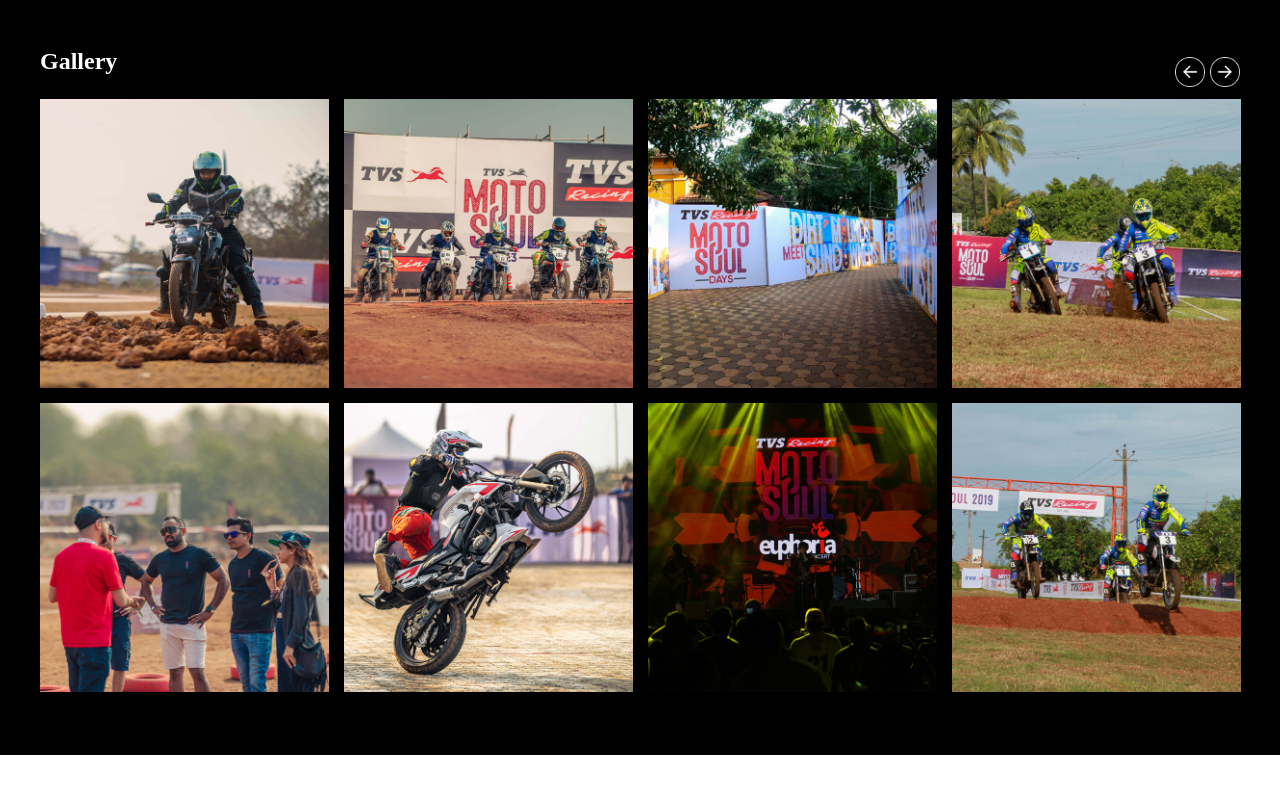
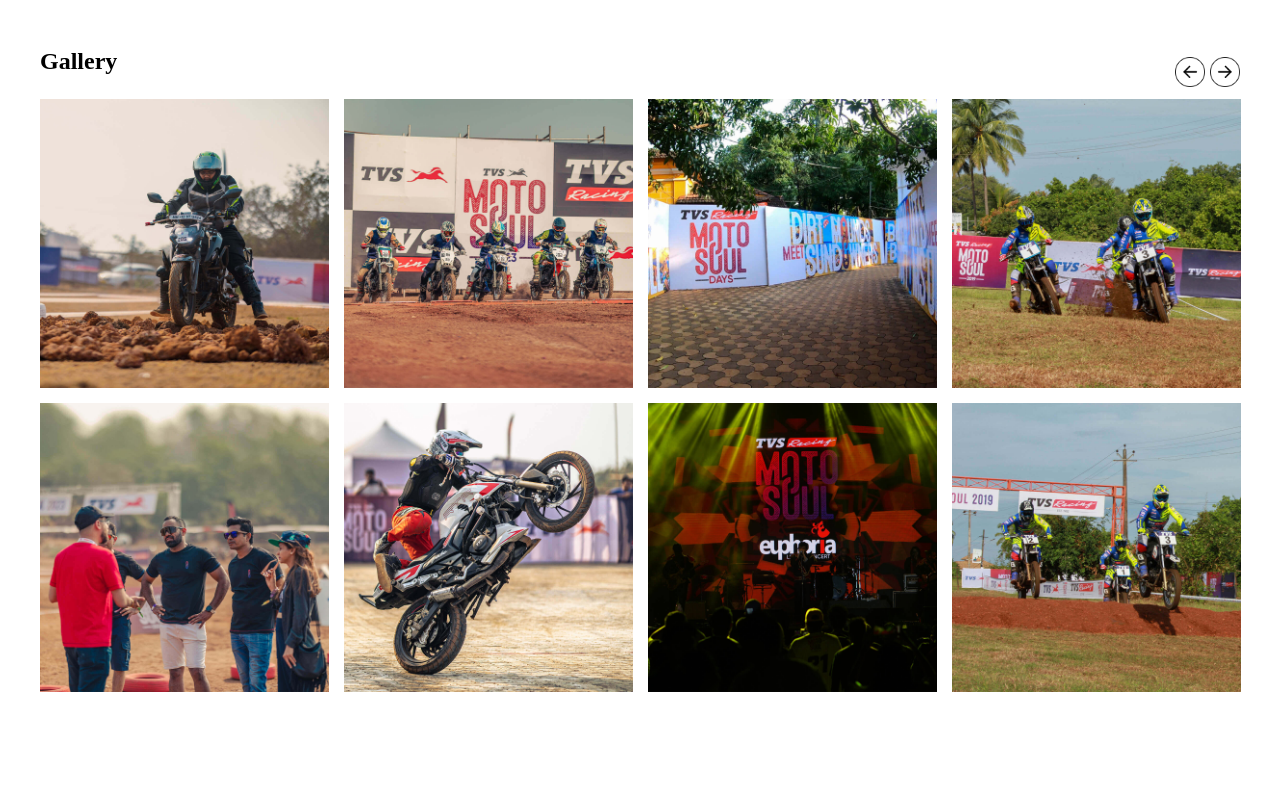
Before and after one commit to PrabakarR/tvs-apacahe-motosoul, a Next.js app: page /components/Gallery in a window 1280 px wide. Shown: the top 794 px of the page. Built offline with nearby package versions, Linux system fonts and the light colour scheme.

Commit message:
push changes

```diff
--- a/pages/components/Gallery.js
+++ b/pages/components/Gallery.js
@@ -4,8 +4,8 @@
 import "slick-carousel/slick/slick.css";
 import "slick-carousel/slick/slick-theme.css";
 
-import arrowLeft from '../../public/home/gallery/Group51.png'
-import arrowRight from '../../public/home/gallery/Group50.png'
+import arrowLeft from '../../public/home/gallery/Group46.png'
+import arrowRight from '../../public/home/gallery/Group45.png'
 
 const templateTypes = [
   {
@@ -95,10 +95,10 @@
   const slider = useRef(null);
 
   return (
-    <div className="spaceall bg-black">
+    <div className="spaceall ">
       <div className="container">
         <div className="headerstriplit">
-          <h3 className="head3 text-white mb-4">Gallery</h3>
+          <h3 className="head3 text-black mb-4">Gallery</h3>
           <div className='zoneboxanchors'>
             <div className="arrows-slickgapitems slider-nav">
               <a onClick={() => slider?.current?.slickPrev()} className='news-slickPrev'>
```
Also changed, not shown: public/home/gallery/Group45.png (added), public/home/gallery/Group46.png (added).
